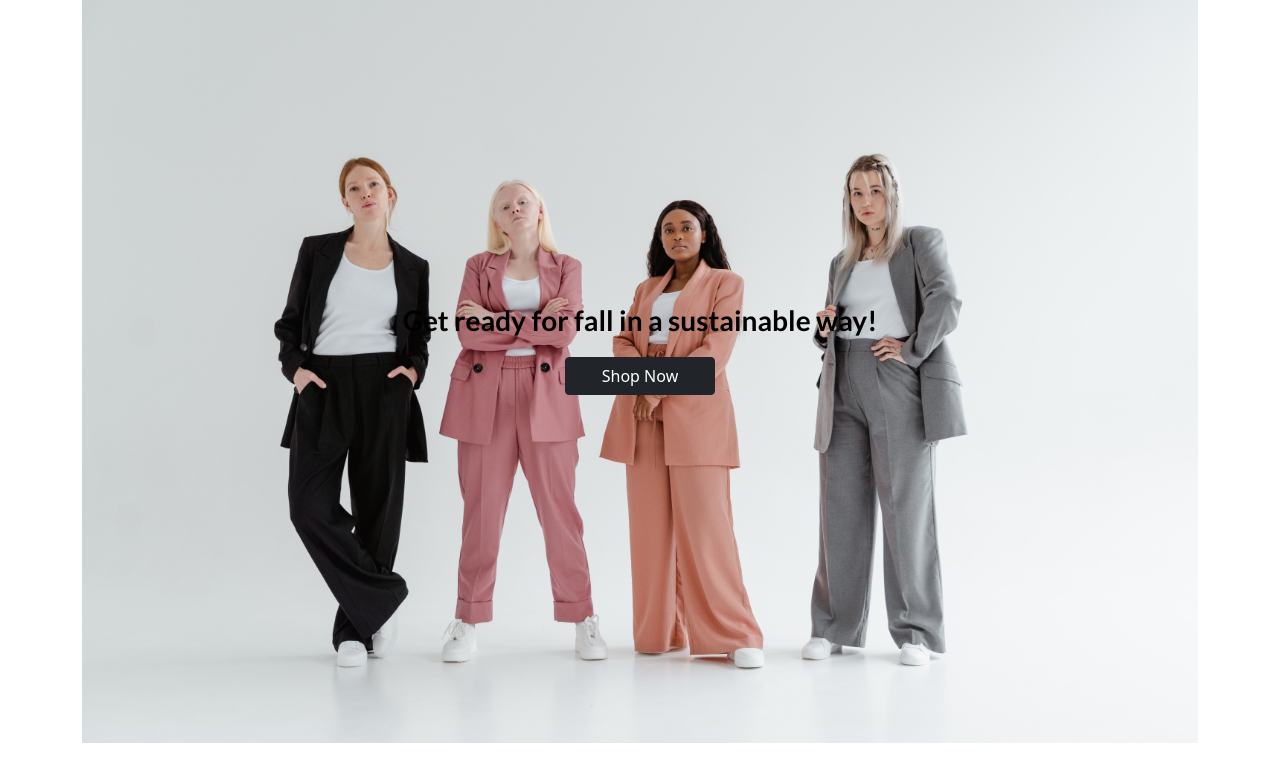
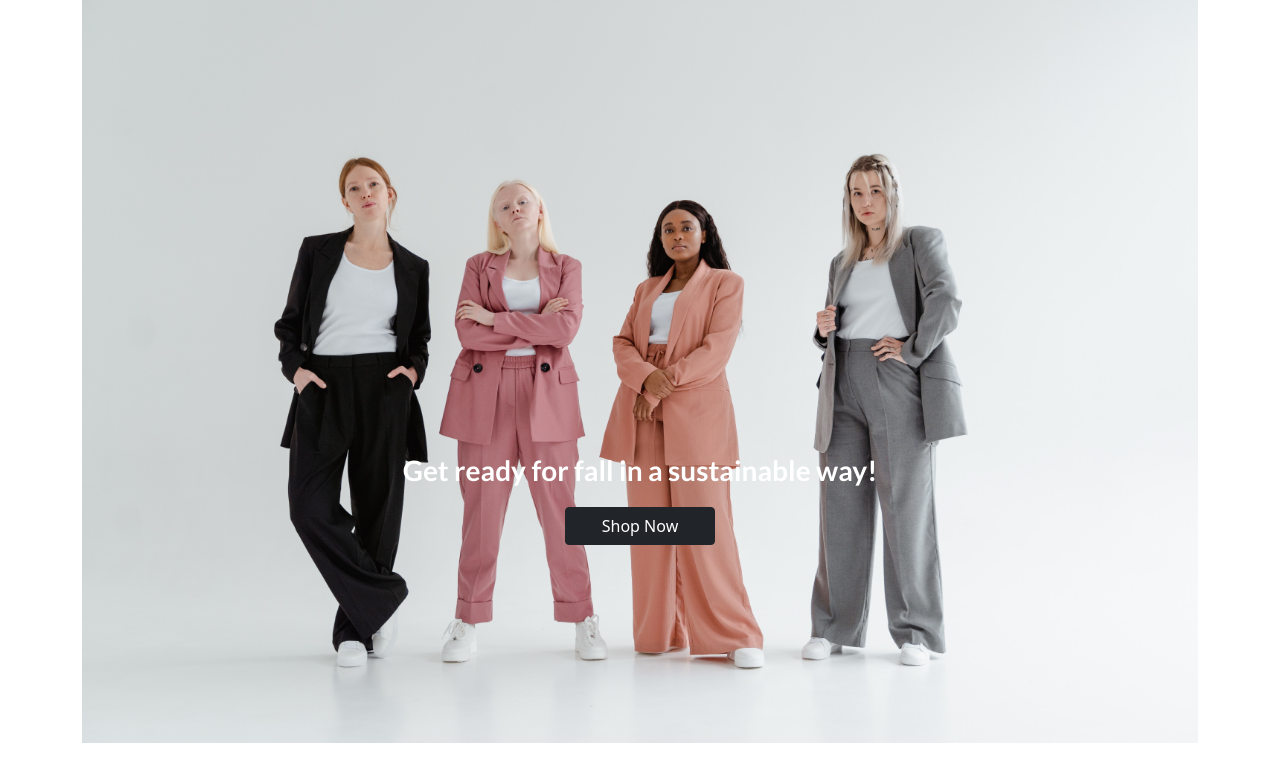
Before and after one commit to Code-Institute-Submissions/MariaLundgren-Pre-Owned_SepResub, a Django app: page / in a window 1280 px wide. Shown: the part 126-909 px from the top of the page. Run offline with Django 3.2, Linux system fonts and the light colour scheme; some libraries are stand-ins or nearby versions.

Commit message:
Change margin and color on hero-text

```diff
--- a/static/css/style.css
+++ b/static/css/style.css
@@ -92,9 +92,9 @@ footer {
 
 .hero-text{
   font-weight: 700;
-  margin-top: 300px;
+  margin-top: 450px;
   z-index: 2;
-  color: #000;
+  color: #fff;
 }
 
 .shop-now {
```
